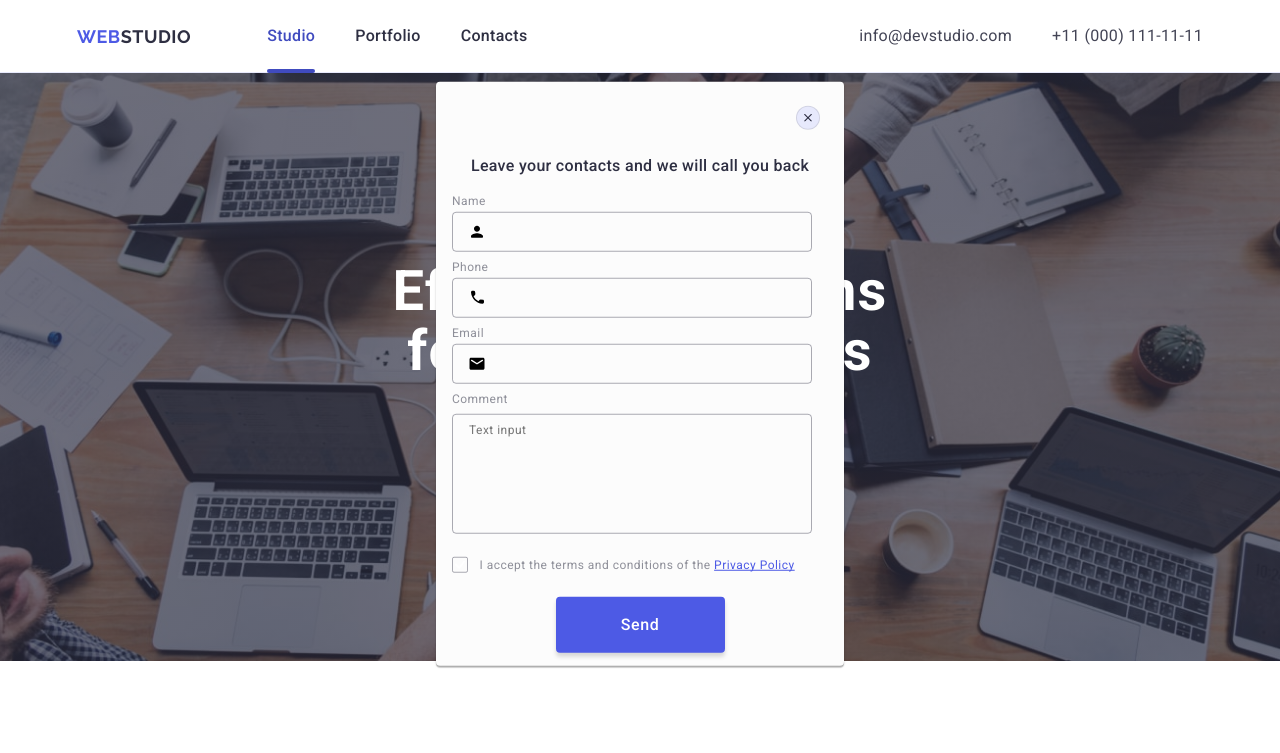
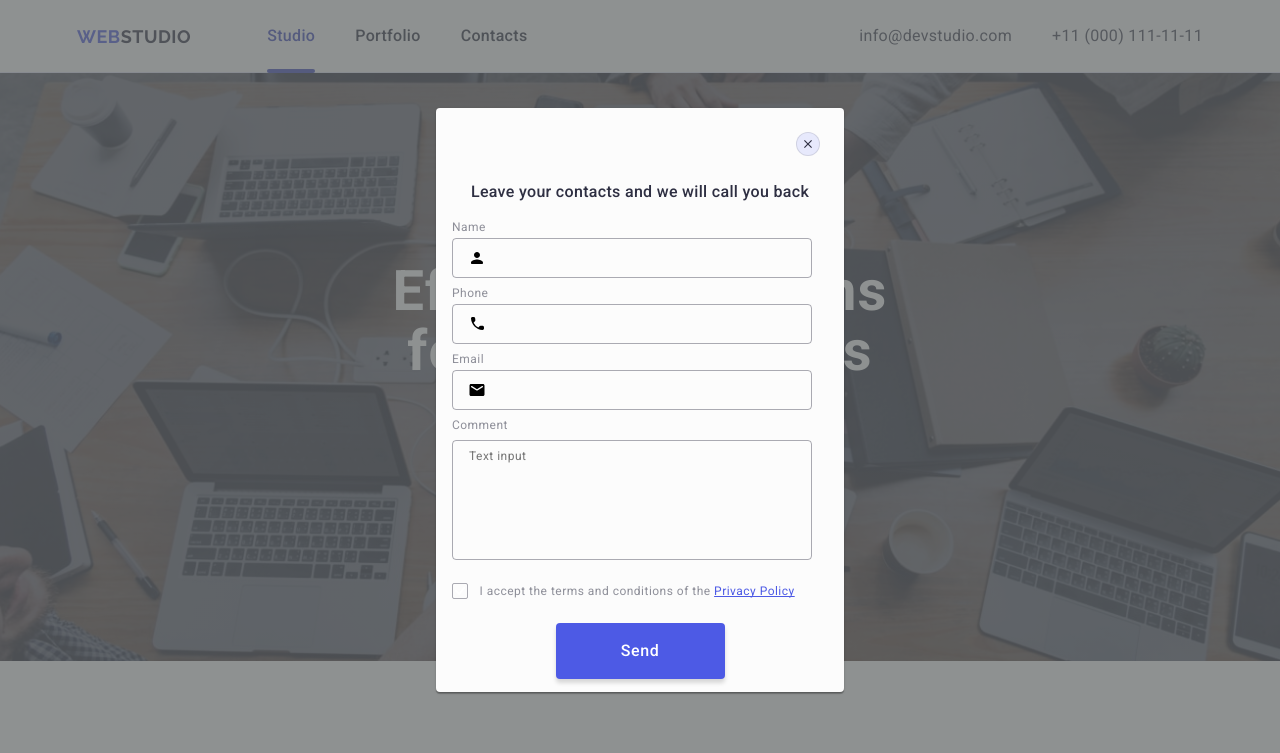
Before and after one commit to OlehBohak22/WebStudio, a plain HTML site: page index.html in a window 1280 px wide. Both pictures are taken after a click on the button "Order Service". Shown: the top 753 px of the page. Drawn offline with nearby package versions, Linux system fonts and the light colour scheme.

Commit message:
New commit

```diff
--- a/css/style.css
+++ b/css/style.css
@@ -1,5 +1,6 @@
 body {
   font-family: "Roboto", sans-serif;
+
   text-decoration: none;
 }
 
@@ -585,10 +586,9 @@ img {
   }
 
   .team-card-box {
-    flex-basis: calc((100% - 72px) / 4);
+    flex-direction: column;
   }
 }
-
 /* Portfolio section------------------------------ */
 
 .portfolio-section {
@@ -603,7 +603,7 @@ img {
 }
 
 .portfolio-card-item {
-  flex-basis: calc((100% - 5 * 48px) / 6);
+  flex-basis: calc((100% - 5 * 48px) / 3);
   transition: box-shadow 250ms cubic-bezier(0.4, 0, 0.2, 1);
 }
 
@@ -873,12 +873,15 @@ img {
   top: 0;
   left: 0;
   width: 100%;
-  max-height: 100%;
-  background-color: rgba(46, 47, 66, 0.4);
-  transition: opacity 250ms cubic-bezier(0.4, 0, 0.2, 1),
-    visibility 250ms cubic-bezier(0.4, 0, 0.2, 1);
+  height: 100%;
+  background: rgba(94, 99, 99, 0.7);
+  display: flex;
+  justify-content: center;
+  align-items: center;
   opacity: 0;
   pointer-events: none;
+  transition: 700ms;
+  z-index: 999;
 }
 
 .is-open {
@@ -887,17 +890,12 @@ img {
 }
 
 .modal {
-  position: absolute;
-  top: 50%;
-  left: 50%;
-  transform: translate(-50%, 2%);
+  position: relative;
   width: 288px;
   height: 623px;
   background: #fcfcfc;
-
   border-radius: 4px;
   transition: transform 250ms cubic-bezier(0.4, 0, 0.2, 1);
-
   box-shadow: 0 1px 1px 0 rgba(0, 0, 0, 0.14), 0 1px 3px 0 rgba(0, 0, 0, 0.12),
     0 2px 1px 0 rgba(0, 0, 0, 0.2);
   background: #fcfcfc;
@@ -1096,7 +1094,6 @@ img {
   .modal {
     width: 408px;
     height: 584px;
-    transform: translate(-50%, 14%);
   }
 
   .modal-input {
--- a/scripts/index.js
+++ b/scripts/index.js
@@ -1,15 +1,15 @@
 document.querySelector(".hero-btn").onclick = function () {
-  document.querySelector(".modal-overlay ").classList.add("is-open");
+  document.querySelector(".modal-overlay ").classList.toggle("is-open");
 };
 
 document.querySelector(".modal-close-btn").onclick = function () {
-  document.querySelector(".modal-overlay").classList.remove("is-open");
+  document.querySelector(".modal-overlay").classList.toggle("is-open");
 };
 
 document.querySelector(".header-btn").onclick = function () {
-  document.querySelector(".menu-overlay ").classList.add("is-open");
+  document.querySelector(".menu-overlay ").classList.toggle("is-open");
 };
 
 document.querySelector(".close-btn").onclick = function () {
-  document.querySelector(".menu-overlay").classList.remove("is-open");
+  document.querySelector(".menu-overlay").classList.toggle("is-open");
 };
```
